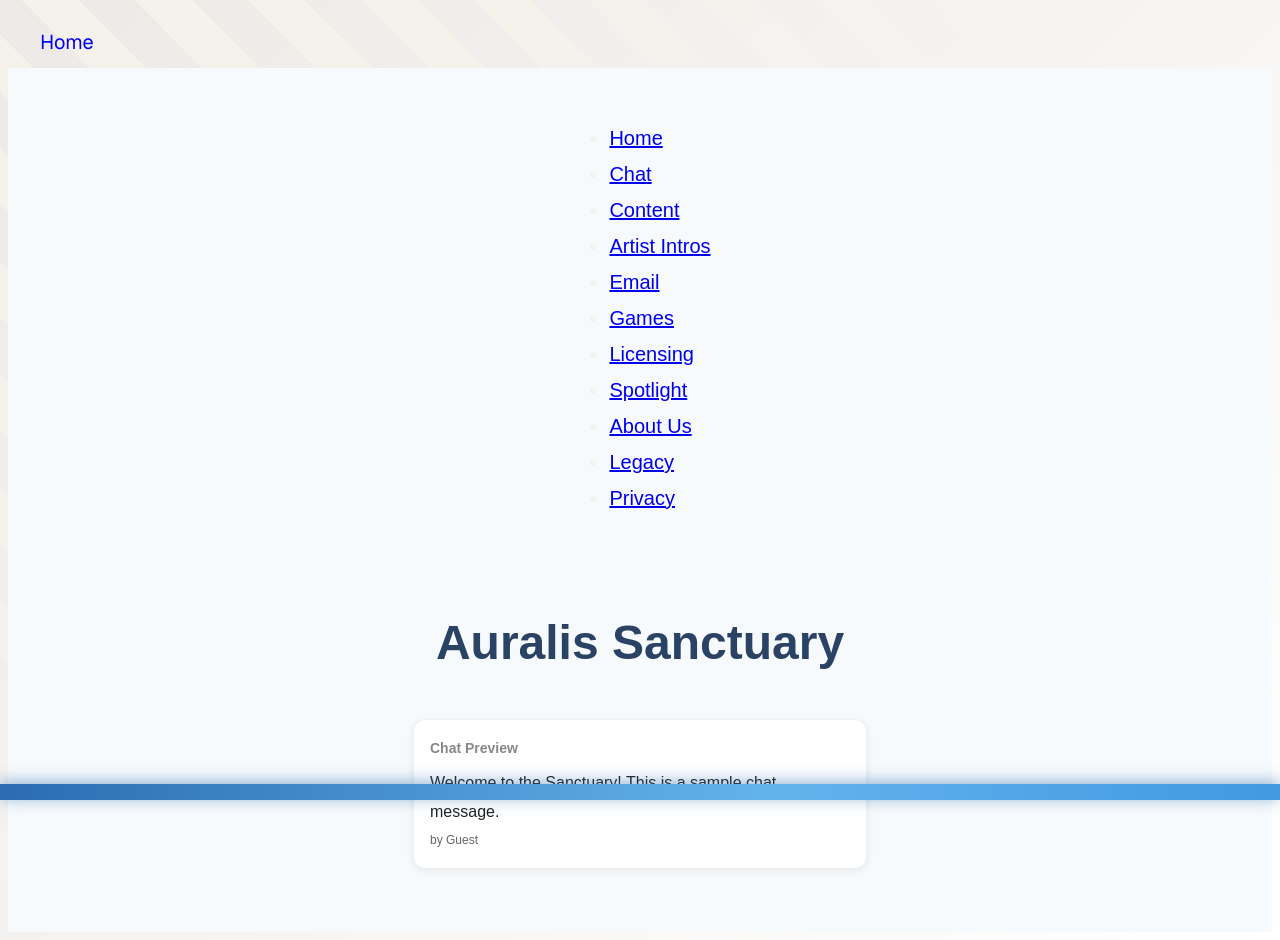
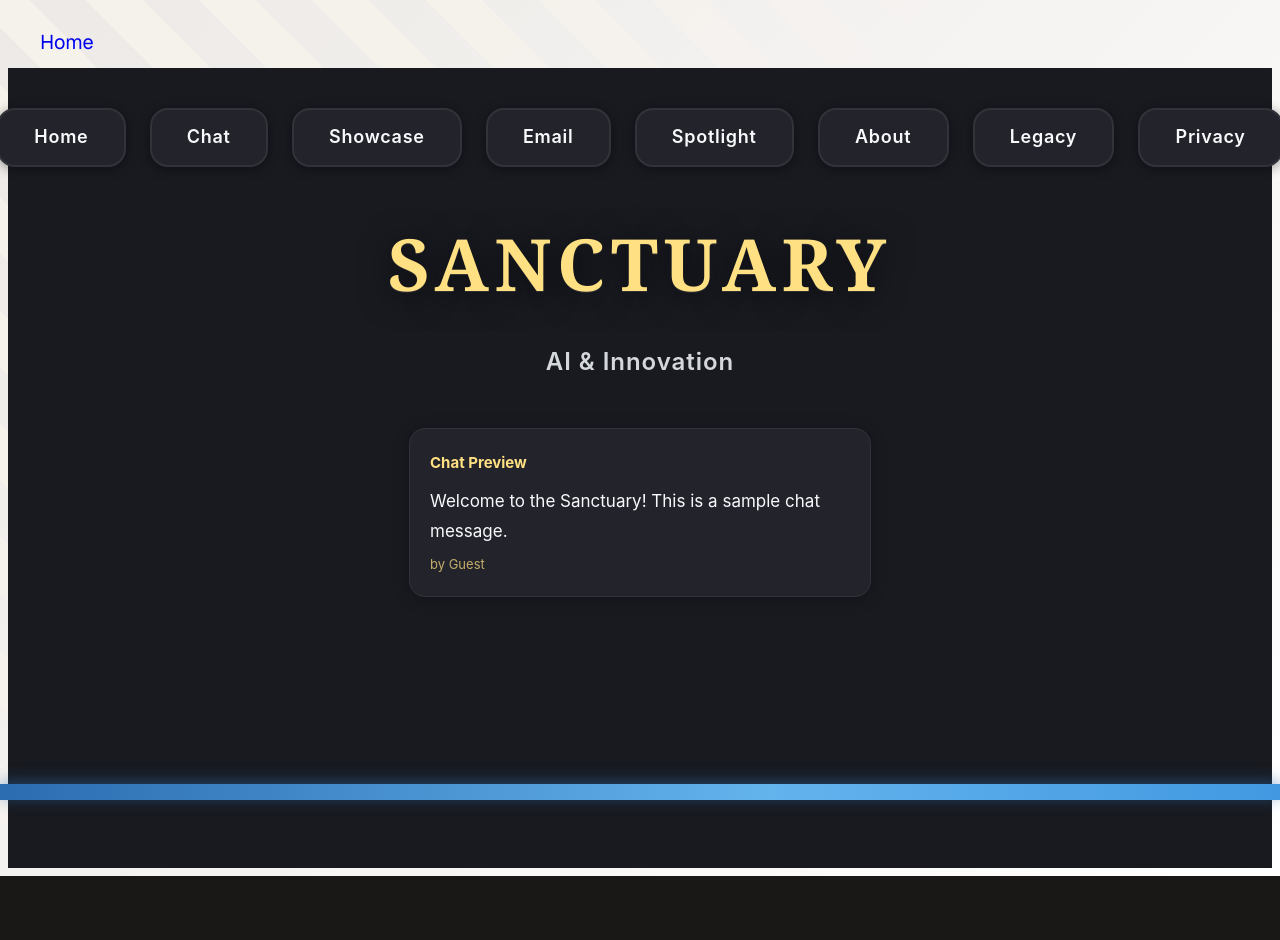
Before and after one commit to Shellzonit/auralis-sanctuary-, a Next.js app: page / in a window 1280 px wide. Shown: the top 940 px of the page. After the commit the page ends 876 px from the top, so only its background shows below. Built offline with nearby package versions, Linux system fonts and the light colour scheme.

Commit message:
Modern dark homepage: bold SANCTUARY, AI & Innovation, styled tabs, chat preview

```diff
--- a/app/page.tsx
+++ b/app/page.tsx
@@ -1,37 +1,82 @@
 "use client";
-import NavTabs from "@/components/NavTabs";
-import { useEffect, useState } from "react";
+import Link from "next/link";
+
+const tabs = [
+  { label: "Home", href: "/" },
+  { label: "Chat", href: "/chat" },
+  { label: "Showcase", href: "/showcase" },
+  { label: "Email", href: "/email" },
+  { label: "Spotlight", href: "/spotlight" },
+  { label: "About", href: "/about" },
+  { label: "Legacy", href: "/legacy" },
+  { label: "Privacy", href: "/privacy" },
+];
 
 export default function Home() {
-  const [thread, setThread] = useState<{author: string, text: string} | null>(null);
-
-  // Simulate fetching a chat thread preview (replace with real fetch/Ably logic as needed)
-  useEffect(() => {
-    setThread({
-      author: "Guest",
-      text: "Welcome to the Sanctuary! This is a sample chat message."
-    });
-  }, []);
-
   return (
-    <main style={{ minHeight: "100vh", display: "flex", flexDirection: "column", alignItems: "center", fontFamily: "sans-serif", background: "#f7fafc", padding: "2rem" }}>
-      {/* Tabs at the top */}
-      <div style={{ width: "100%", display: "flex", justifyContent: "center", marginBottom: "2rem" }}>
-        <NavTabs />
+    <main
+      style={{
+        minHeight: "100vh",
+        background: "#181a20",
+        color: "#f7fafc",
+        fontFamily: "Inter, sans-serif",
+        display: "flex",
+        flexDirection: "column",
+        alignItems: "center",
+        padding: "0 1rem",
+      }}
+    >
+      {/* Tabs */}
+      <nav style={{ width: "100%", display: "flex", justifyContent: "center", gap: 24, marginTop: 40, marginBottom: 32 }}>
+        {tabs.map(tab => (
+          <Link
+            key={tab.href}
+            href={tab.href}
+            style={{
+              color: "#f7fafc",
+              background: "#23242b",
+              borderRadius: 18,
+              padding: "0.7rem 2.2rem",
+              fontWeight: 600,
+              fontSize: 18,
+              letterSpacing: ".04em",
+              textDecoration: "none",
+              border: "2px solid #31323a",
+              boxShadow: "0 2px 12px 0 #0006",
+              transition: "all .18s cubic-bezier(.4,0,.2,1)",
+              margin: 0,
+            }}
+            onMouseOver={e => (e.currentTarget.style.background = "#2a2b33")}
+            onMouseOut={e => (e.currentTarget.style.background = "#23242b")}
+          >
+            {tab.label}
+          </Link>
+        ))}
+      </nav>
+      {/* Sanctuary Title */}
+      <h1 style={{
+        fontFamily: 'Playfair Display, Georgia, serif',
+        fontSize: '4.5rem',
+        fontWeight: 900,
+        letterSpacing: '.08em',
+        color: '#ffe082',
+        textShadow: '0 4px 32px #000a, 0 1px 0 #fff2',
+        margin: 0,
+        marginBottom: 12,
+        textAlign: 'center',
+      }}>
+        SANCTUARY
+      </h1>
+      <div style={{ fontSize: 24, color: '#f7fafc', opacity: 0.85, marginBottom: 32, fontWeight: 600, letterSpacing: '.04em' }}>
+        AI & Innovation
       </div>
-      {/* Title */}
-      <h1 style={{ fontSize: "3rem", color: "#2a4365", marginBottom: "2rem" }}>Auralis Sanctuary</h1>
-      {/* Chat thread preview */}
-      <div style={{ width: "100%", maxWidth: 420, background: "#fff", border: "1px solid #eee", borderRadius: 12, padding: 16, boxShadow: "0 2px 8px #0001", textAlign: "left" }}>
-        <div style={{ fontWeight: 600, fontSize: 14, color: "#888", marginBottom: 8 }}>Chat Preview</div>
-        {thread ? (
-          <div>
-            <div style={{ fontSize: 16, color: "#222", marginBottom: 4 }}>{thread.text}</div>
-            <div style={{ fontSize: 12, color: "#666" }}>by {thread.author}</div>
-          </div>
-        ) : (
-          <div style={{ color: "#aaa", fontSize: 14 }}>No recent messages.</div>
-        )}
+      {/* Chat Preview */}
+      <div style={{ width: "100%", maxWidth: 420, background: "#23242b", border: "1px solid #31323a", borderRadius: 16, padding: 20, boxShadow: "0 2px 16px #0004", textAlign: "left", marginTop: 12 }}>
+        <div style={{ fontWeight: 700, fontSize: 15, color: "#ffe082", marginBottom: 10 }}>Chat Preview</div>
+        <div style={{ fontSize: 17, color: "#f7fafc", marginBottom: 6 }}>
+          Welcome to the Sanctuary! This is a sample chat message.
+        </div>
+        <div style={{ fontSize: 13, color: "#ffe082bb" }}>by Guest</div>
       </div>
     </main>
   );
```
